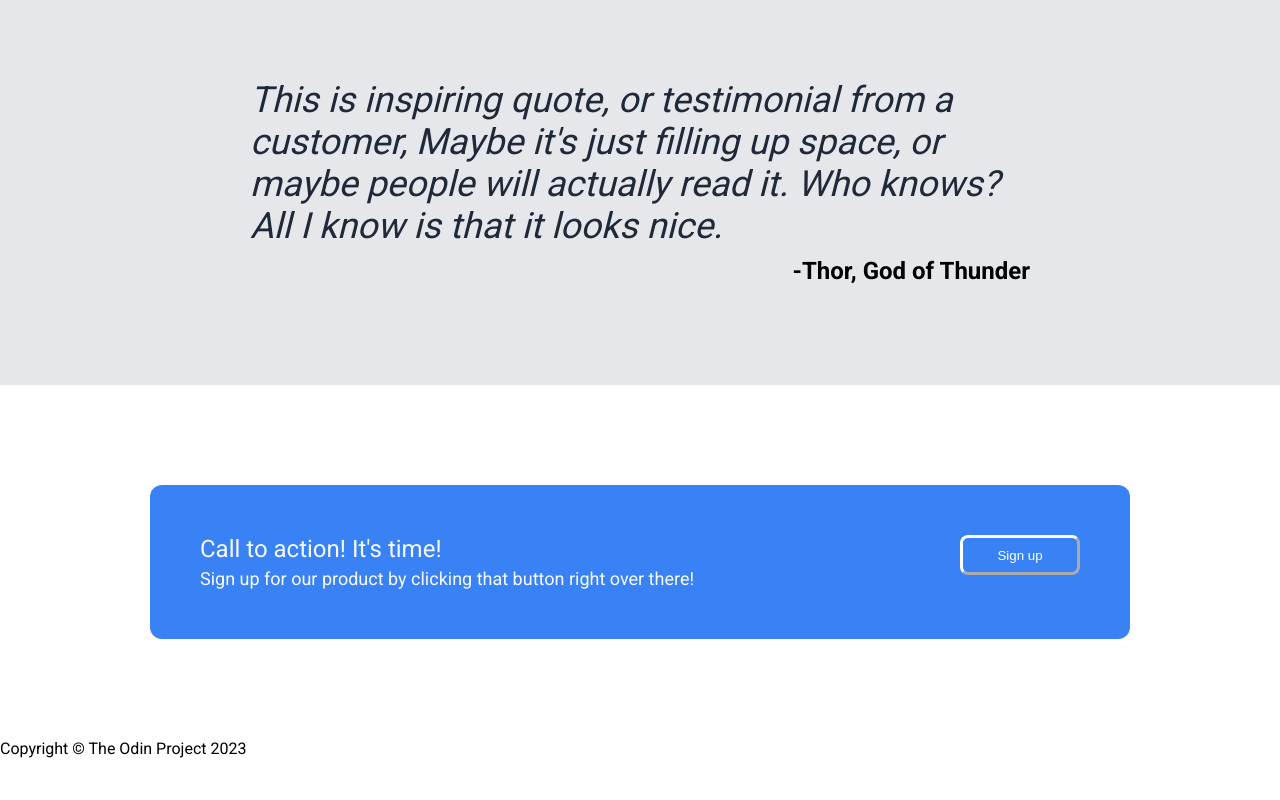
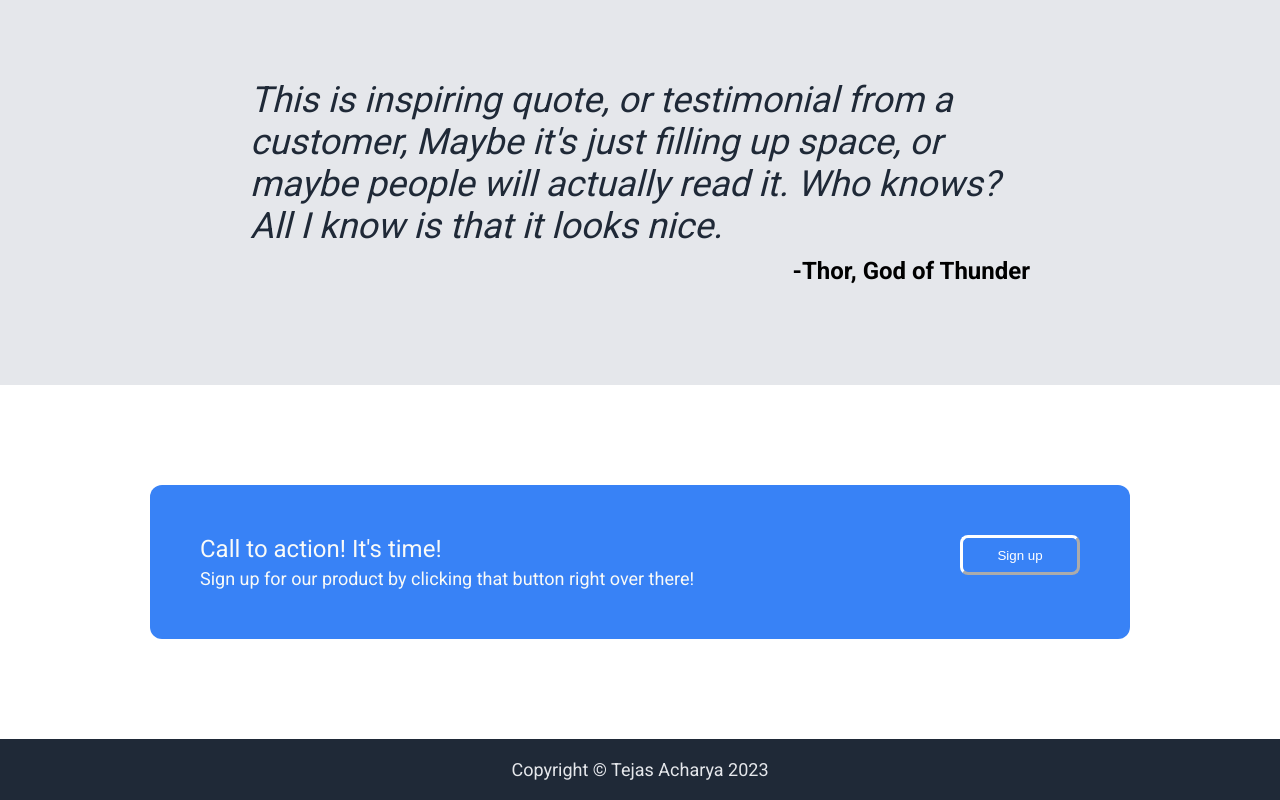
Before and after one commit to tej-88/Landing-Page, a plain HTML site: page index.html in a window 1280 px wide. Shown: the part 951-1751 px from the top of the page. Before the commit the page ends 1709 px from the top, so only its background shows below. Drawn offline with Linux system fonts and the light colour scheme.

Commit message:
Add style to footer class

```diff
--- a/index.html
+++ b/index.html
@@ -79,7 +79,7 @@
     </div>
 
     <div class="footer">
-        Copyright © The Odin Project 2023
+        Copyright © Tejas Acharya 2023
     </div>
 </body>
 </html>
--- a/style.css
+++ b/style.css
@@ -181,3 +181,14 @@ a {
     font-size: 18px;
     color: #f9faf8;
 }
+
+.footer {
+    background-color: #1f2937;
+    color: white;
+    display: flex;
+    padding: 20px 150px 20px 150px;
+    justify-content: center;
+    align-items: center;
+    font-size: 18px;
+    color: #e5e7eb;
+}
```
